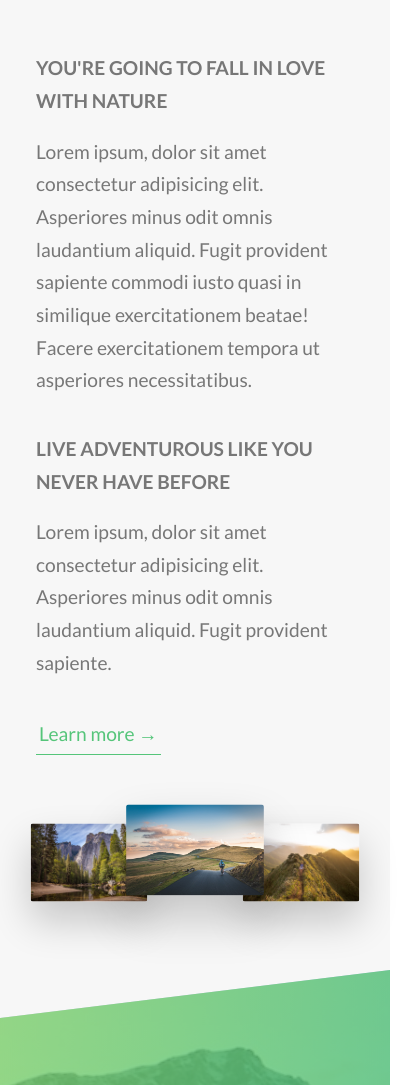
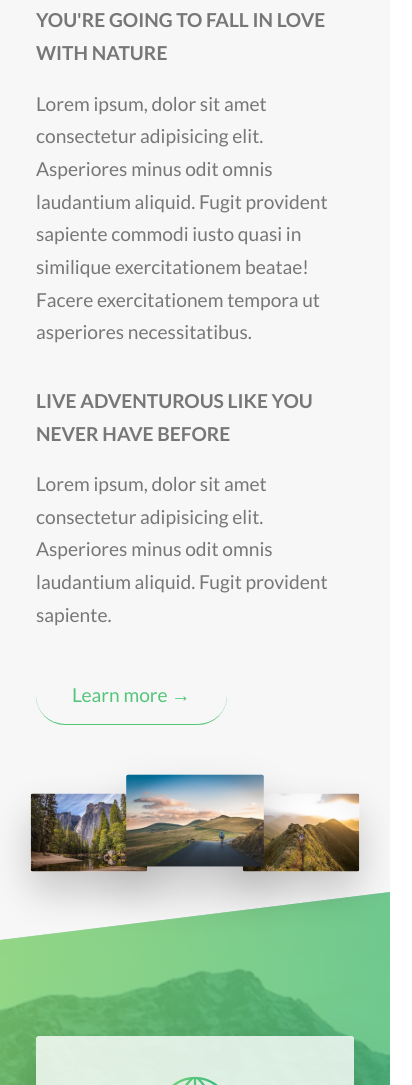
Before and after one commit to chijosh/sass-float, a website: page index.html in a window 390 px wide. Shown: the part 915-2000 px from the top of the page, 412 px wide, since content can reach past the window. Drawn offline with Linux system fonts and the light colour scheme.

Commit message:
fixed mobile responsiveness

```diff
--- a/index.html
+++ b/index.html
@@ -74,9 +74,23 @@
         </div>
         <div class="col-1-of-2">
           <div class="composition">
+
+            <img alt="photo 1" srcset="img/nat-1.jpg 300w, img/nat-1-large.jpg 1000w"
+              sizes="(max-width: 900px) 20vw, (max-width: 600px) 30vw, 300px"
+              class="composition__photo composition__photo--p1" src="img/nat-1.jpg">
+
+            <img alt="photo 2" srcset="img/nat-2.jpg 300w, img/nat-2-large.jpg 1000w"
+              sizes="(max-width: 900px) 20vw, (max-width: 600px) 30vw, 300px"
+              class="composition__photo composition__photo--p2" src="img/nat-2.jpg">
+
+            <img alt="photo 3" srcset="img/nat-3.jpg 300w, img/nat-3-large.jpg 1000w"
+              sizes="(max-width: 900px) 20vw, (max-width: 600px) 30vw, 300px"
+              class="composition__photo composition__photo--p3" src="img/nat-3.jpg">
+            <!--
             <img src="img/nat-1-large.jpg" alt="photo 1" class="composition__photo composition__photo--p1">
             <img src="img/nat-2-large.jpg" alt="photo 2" class="composition__photo composition__photo--p2">
             <img src="img/nat-3-large.jpg" alt="photo 3" class="composition__photo composition__photo--p3">
+            -->
           </div>
         </div>
       </div>
@@ -246,7 +260,9 @@
       <div class="row">
         <div class="story">
           <figure class="story__shape">
-            <img src="img/nat-8.jpg" alt="Person on a tour" class="story__img">
+            <img src="img/nat-8.jpg" srcset="img/nat-8.jpg 300w, img/nat-8.jpg 1000w"
+              sizes="(max-width: 900px) 20vw, (max-width: 600px) 30vw, 300px" alt="Person on a tour" class="story__img">
+            <!-- <img src="img/nat-8.jpg" alt="Person on a tour" class="story__img"> -->
             <figcaption class="story__caption">
               Mary Smith
             </figcaption>
@@ -262,7 +278,10 @@
       <div class="row">
         <div class="story">
           <figure class="story__shape">
-            <img src="img/nat-9.jpg" alt="Person on a tour" class="story__img">
+            <img srcset="img/nat-9.jpg 300w, img/nat-9.jpg 1000w"
+              sizes="(max-width: 900px) 20vw, (max-width: 600px) 30vw, 300px" src="img/nat-9.jpg" alt="Person on a tour"
+              class="story__img">
+            <!-- <img src="img/nat-9.jpg" alt="Person on a tour" class="story__img"> -->
             <figcaption class="story__caption">
               Jack Wilson
             </figcaption>
@@ -331,7 +350,12 @@
 
   <footer class="footer">
     <div class="footer__logo-box">
-      <img src="img/logo-green-2x.png" alt="full logo" class="footer__logo">
+
+      <picture class="footer__logo">
+        <source srcset="img/logo-green-small-1x.png 1x, img/logo-green-small-2x.png 2x" media="(max-width: 37.5em)">
+        <img srcset="img/logo-green-1x.png 1x, img/logo-green-2x.png 2x" alt="full logo">
+      </picture>
+
     </div>
     <div class="row">
       <div class="col-1-of-2">
@@ -358,8 +382,10 @@
   <div class="popup" id="popup">
     <div class="popup__content">
       <div class="popup__left">
-        <img src="img/nat-8.jpg" alt="Tour photo" class="popup__img">
-        <img src="img/nat-9.jpg" alt="Tour photo" class="popup__img">
+        <img src="img/nat-8.jpg" srcset="img/nat-8.jpg 300w, img/nat-8.jpg 1000w"
+          sizes="(max-width: 900px) 20vw, (max-width: 600px) 30vw, 300px" alt="Tour photo" class="popup__img">
+        <img src="img/nat-9.jpg" srcset="img/nat-9.jpg 300w, img/nat-9.jpg 1000w"
+          sizes="(max-width: 900px) 20vw, (max-width: 600px) 30vw, 300px" alt="Tour photo" class="popup__img">
       </div>
       <div class="popup__right">
         <a href="#section-tours" class="popup__close">&times;</a>
@@ -376,37 +402,7 @@
     </div>
   </div>
 
-  <!--
-  <section class="grid-test">
-    <div class="row">
-      <div class="col-1-of-2">Col 1 of 2</div>
-      <div class="col-1-of-2">Col l of 2</div>
-    </div>
-    <div class="row">
-      <div class="col-1-of-3">Col l of 3</div>
-      <div class="col-1-of-3">Col l of 3</div>
-      <div class="col-1-of-3">Col l of 3</div>
-    </div>
-    <div class="row">
-      <div class="col-1-of-3">Col l of 3</div>
-      <div class="col-2-of-3">Col 2 of 3</div>
-    </div>
-    <div class="row">
-      <div class="col-1-of-4">Col l of 4</div>
-      <div class="col-1-of-4">Col l of 4</div>
-      <div class="col-1-of-4">Col l of 4</div>
-      <div class="col-1-of-4">Col l of 4</div>
-    </div>
-    <div class="row">
-      <div class="col-1-of-4">Col l of 4</div>
-      <div class="col-1-of-4">Col l of 4</div>
-      <div class="col-2-of-4">Col 2 of 4</div>
-    </div>
-    <div class="row">
-      <div class="col-1-of-4">Col l of 4</div>
-      <div class="col-3-of-4">Col 3 of 4</div>
-    </div>
-  </section> -->
+
 </body>
 
 </html>
--- a/sass/base/_typography.scss
+++ b/sass/base/_typography.scss
@@ -25,8 +25,8 @@ body {
     animation-timing-function: ease-out;
 
     @include respond(phone) {
-      letter-spacing: 1rem;
-      font-size: 5rem;
+      letter-spacing: 0.8rem;
+      font-size: 3.5rem;
     }
 
     /*
@@ -46,6 +46,7 @@ body {
 
     @include respond(phone) {
       letter-spacing: 0.5rem;
+      font-size: 1.8rem;
     }
   }
 }
--- a/sass/components/_button.scss
+++ b/sass/components/_button.scss
@@ -92,4 +92,24 @@
     box-shadow: 0 0.5rem 1rem rgba($color-black, 0.15);
     transform: translateY(0);
   }
+
+  @include respond(phone) {
+    &,
+    &:link,
+    &:visited {
+      padding: 1rem 3rem;
+      border-radius: 10rem;
+      font-size: $default-font-size;
+    }
+
+    .btn-text {
+      &:link,
+      &:visited {
+        font-size: $default-font-size;
+        border-bottom: 1px solid $color-primary;
+        padding: 3px;
+        transition: all 0.2s;
+      }
+    }
+  }
 }
--- a/sass/components/_card.scss
+++ b/sass/components/_card.scss
@@ -200,7 +200,7 @@
     }
 
     &__details {
-      padding: 1rem 3rem;
+      padding: 0.7rem 3rem;
     }
 
     // BACK SIDE STYLING
@@ -210,11 +210,11 @@
       left: 0;
       transform: translate(0);
       width: 100%;
-      padding: 7rem 4rem 4rem 4rem;
+      padding: 5rem 4rem 2rem 4rem;
     }
 
     &__price-box {
-      margin-bottom: 3rem;
+      margin-bottom: 1.5rem;
     }
 
     &__price-value {
--- a/sass/layout/_header.scss
+++ b/sass/layout/_header.scss
@@ -5,20 +5,25 @@
       rgba($color-primary-light, 0.8),
       rgba($color-primary-dark, 0.8)
     ),
-    url(../img/hero.jpg);
+    url(../img/hero-small.jpg);
   background-size: cover;
   background-position: top;
   -webkit-clip-path: polygon(0 0, 100% 0, 100% 75vh, 0 100%);
   clip-path: polygon(0 0, 100% 0, 100% 75vh, 0 100%);
   position: relative;
 
+  @media (min-resolution: 192dpi) {
+    background-image: linear-gradient(
+        to right bottom,
+        rgba($color-primary-light, 0.8),
+        rgba($color-primary-dark, 0.8)
+      ),
+      url(../img/hero.jpg);
+  }
+
   @include respond(tab-port) {
-    -webkit-clip-path: polygon(0 0, 100% 0, 100% 75vh, 0 90vh);
-    clip-path: polygon(0 0, 100% 0, 100% 75vh, 0 90vh);
-  }
-  @include respond(phone) {
     -webkit-clip-path: polygon(0 0, 100% 0, 100% 75vh, 0 80vh);
-    clip-path: polygon(0 0, 100% 0, 100% 75vh, 0 80vh);
+    clip-path: polygon(0 0, 100% 0, 100% 75vh, 0 80svh);
   }
 
   &__logo-box {
@@ -33,7 +38,7 @@
 
   &__text-box {
     position: absolute;
-    top: 40%;
+    top: 50%;
     left: 50%;
     transform: translate(-50%, -50%);
     text-align: center;
--- a/sass/pages/_home.scss
+++ b/sass/pages/_home.scss
@@ -4,11 +4,7 @@
   margin-top: -21vh;
 
   @include respond(tab-port) {
-    padding: 20rem 0;
-    margin-top: -20vh;
-  }
-  @include respond(phone) {
-    padding: 20rem 0;
+    padding: 16rem 0;
     margin-top: -28vh;
   }
 }
```
Also changed, not shown: grid-system.html (added, +31 -0 lines), css/style.css.
